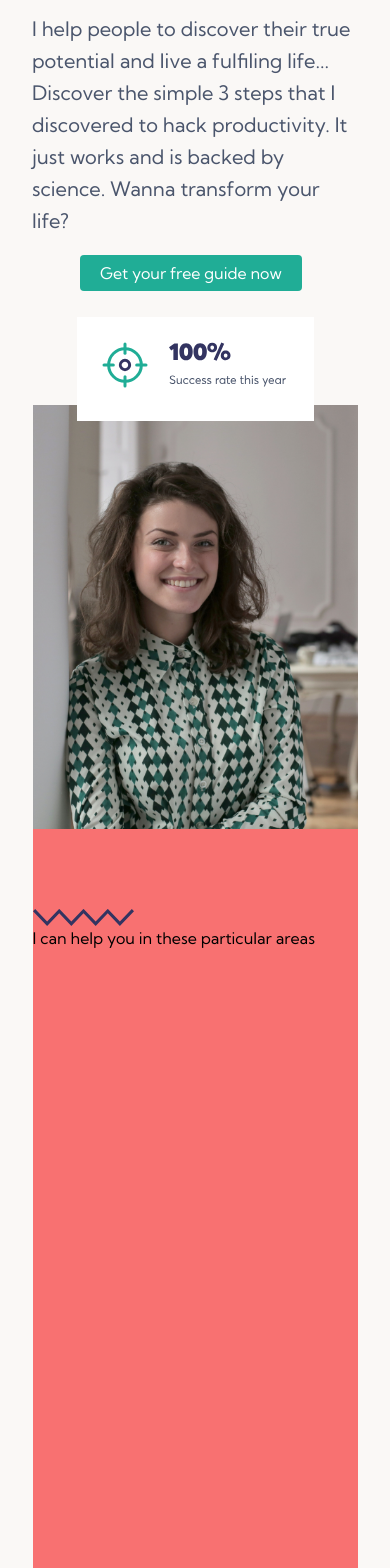
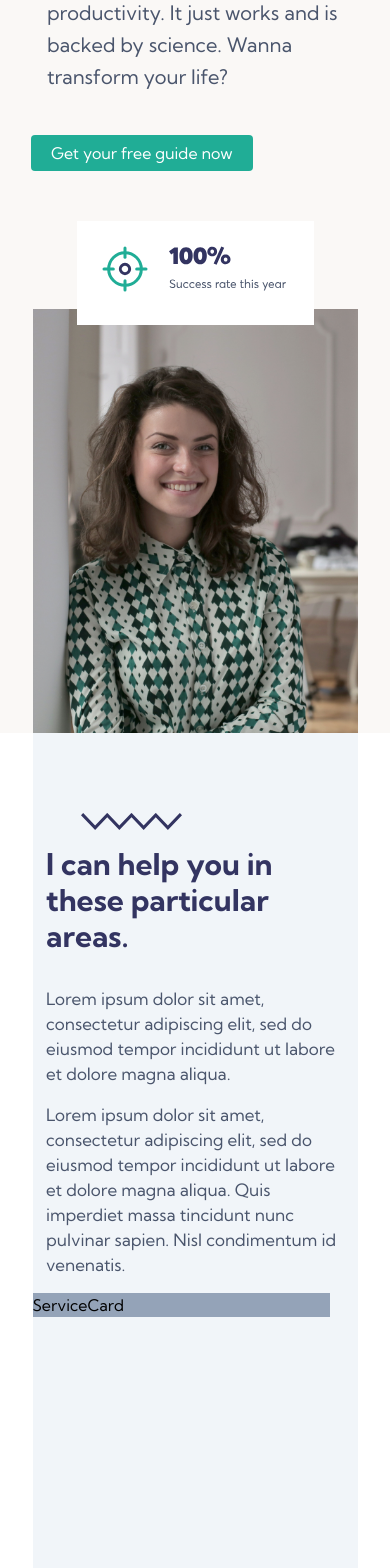
Before and after one commit to IngaSafranova/happy-coaching, a Next.js app: page / in a window 390 px wide. Shown: the part 420-1988 px from the top of the page. Built offline with nearby package versions, Linux system fonts and the light colour scheme.

Commit message:
making services cards

```diff
--- a/app/ui/components/desktopNavLinks.js
+++ b/app/ui/components/desktopNavLinks.js
@@ -8,7 +8,7 @@ import LinkGuide from "./freeGuide";
 export default function DesktopNavLinks() {
     const pathName = usePathname()
   return (
-    <nav className=" absolute right-24 mb-4 mr-5 flex flex-row gap-x-6 lg:-mr-10 lg:gap-x-10">
+    <nav className=" absolute right-24 mb-2 mr-5 flex flex-row gap-x-6 md:gap-x-5 lg:-mr-10 lg:gap-x-10">
       <NavLinks />
       {/* <Link
         href="/guide"
--- a/app/ui/components/heroCard.js
+++ b/app/ui/components/heroCard.js
@@ -3,7 +3,7 @@ import LinkGuide from './freeGuide';
 
 function HeroCard(props) {
   return (
-    <div className="mx-auto mt-36  w-fit flex-col place-content-center sm:w-9/12 md:w-10/12 lg:ml-28 lg:h-[396px] lg:w-[545px] lg:py-24">
+    <div className="mx-auto  w-11/12 flex-col place-content-center sm:w-9/12 md:w-10/12 lg:ml-28 lg:h-[396px] lg:mt-36 lg:w-[545px] lg:py-24">
       <h1 className="h-auto px-4 py-6 text-3xl font-extrabold text-darkBlue md:text-5xl lg:w-[520px] lg:pl-0 lg:text-7xl">
        {props.title}
       </h1>
@@ -11,8 +11,8 @@ function HeroCard(props) {
         {props.text}
       </p>
 
-      <div className="sm:mt-4">
-        <LinkGuide className="ml-16 sm:m-0" />
+      <div className=" my-6 sm:mt-4">
+        <LinkGuide className=" mx-auto sm:m-0" />
       </div>
     </div>
   );
--- /dev/null
+++ b/app/ui/components/introductionCard.js
@@ -0,0 +1,25 @@
+import React from 'react'
+
+function IntroductionCard() {
+  return (
+    <div className=" w-11/12 mx-auto lg:ml-12 flex flex-col  gap-y-8 gap-x-[40px] mt-4  lg:h-[200px] lg:w-[1034px] lg:flex-row">
+      <h2 className="font-extrabold   lg:leading-[56px] text-darkBlue lg:w-[500px] text-3xl lg:text-5xl">
+        I can help you in these particular areas.
+      </h2>
+      <div className='lg:w-[480px] lg:pl-8 text-[17px] leading-[25px]  text-gray'>
+        <p className='pb-4'>
+          Lorem ipsum dolor sit amet, consectetur adipiscing elit, sed do
+          eiusmod tempor incididunt ut labore et dolore magna aliqua.
+        </p>
+        <p>
+          Lorem ipsum dolor sit amet, consectetur adipiscing elit, sed do
+          eiusmod tempor incididunt ut labore et dolore magna aliqua. Quis
+          imperdiet massa tincidunt nunc pulvinar sapien. Nisl condimentum id
+          venenatis.
+        </p>
+      </div>
+    </div>
+  );
+}
+
+export default IntroductionCard
--- a/app/ui/components/introductionSection.js
+++ b/app/ui/components/introductionSection.js
@@ -1,15 +1,16 @@
 import React from 'react'
 import Vector from './vector';
+import IntroductionCard from './introductionCard';
+import ServicesCard from './servicesCard';
 
 function IntroductionSection() {
   return (
-    <section className="mx-auto flex h-full w-screen max-w-8xl flex-col-reverse justify-evenly bg-seasalt lg:flex-row-reverse">
-      <div className="mx-auto h-screen w-10/12 max-w-7xl bg-red-400">
-        <Vector className="mt-20 fill-darkBlue" />
-        <div className="mx-auto flex flex-col lg:h-[200] lg:w-[1034] lg:flex-row">
-          <h2>I can help you in these particular areas</h2>
+    <section className="mx-auto flex h-full w-screen max-w-8xl flex-col-reverse justify-evenly lg:flex-row-reverse">
+      <div className="mx-auto h-screen w-10/12 max-w-7xl bg-slate-100">
+        <Vector className="mt-20 ml-12 fill-darkBlue" />
+        <IntroductionCard />
+        <ServicesCard />
         </div>
-      </div>
     </section>
   );
 }
--- a/app/ui/components/mobileMenuButton.js
+++ b/app/ui/components/mobileMenuButton.js
@@ -3,7 +3,7 @@ import { faBars } from "@fortawesome/free-solid-svg-icons";
 
 function MobileMenuButton({ onClick }) {
   return (
-    <button className="absolute right-7 top-2 p-3" onClick={onClick}>
+    <button className="absolute right-7 top-2 p-3 sm:right-10" onClick={onClick}>
       <FontAwesomeIcon className="text-4xl text-darkBlue" icon={faBars} />
     </button>
   );
--- a/app/ui/components/navbar.js
+++ b/app/ui/components/navbar.js
@@ -37,7 +37,7 @@ export default function Navbar() {
             >
               <Logo />
               <button
-                className="absolute right-7 z-20 top-4 p-3"
+                className="absolute right-7 sm:right-10 z-20 top-4 p-3"
                 onClick={toggleNavbar}
               >
                 <FontAwesomeIcon
--- /dev/null
+++ b/app/ui/components/serviceCard.js
@@ -0,0 +1,9 @@
+import React from 'react'
+
+function ServiceCard() {
+  return (
+    <div>ServiceCard</div>
+  )
+}
+
+export default ServiceCard
--- /dev/null
+++ b/app/ui/components/servicesCard.js
@@ -0,0 +1,12 @@
+import React from 'react'
+import ServiceCard from './serviceCard';
+
+function ServicesCard() {
+  return (
+    <div className="mt-4 w-11/12 bg-slate-400 lg:h-[328px] lg:w-[1140px]">
+      <ServiceCard/>
+    </div>
+  );
+}
+
+export default ServicesCard
```
